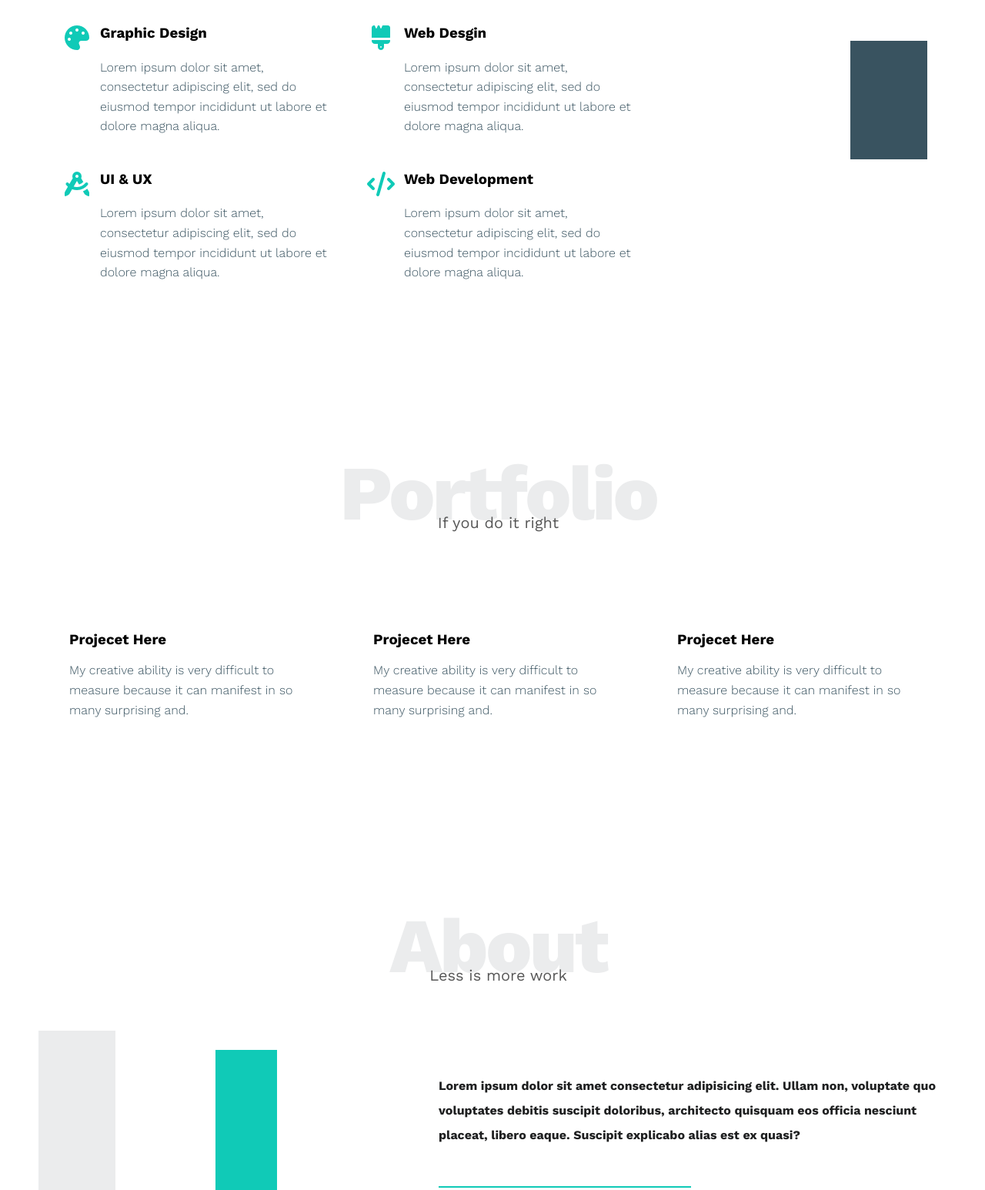
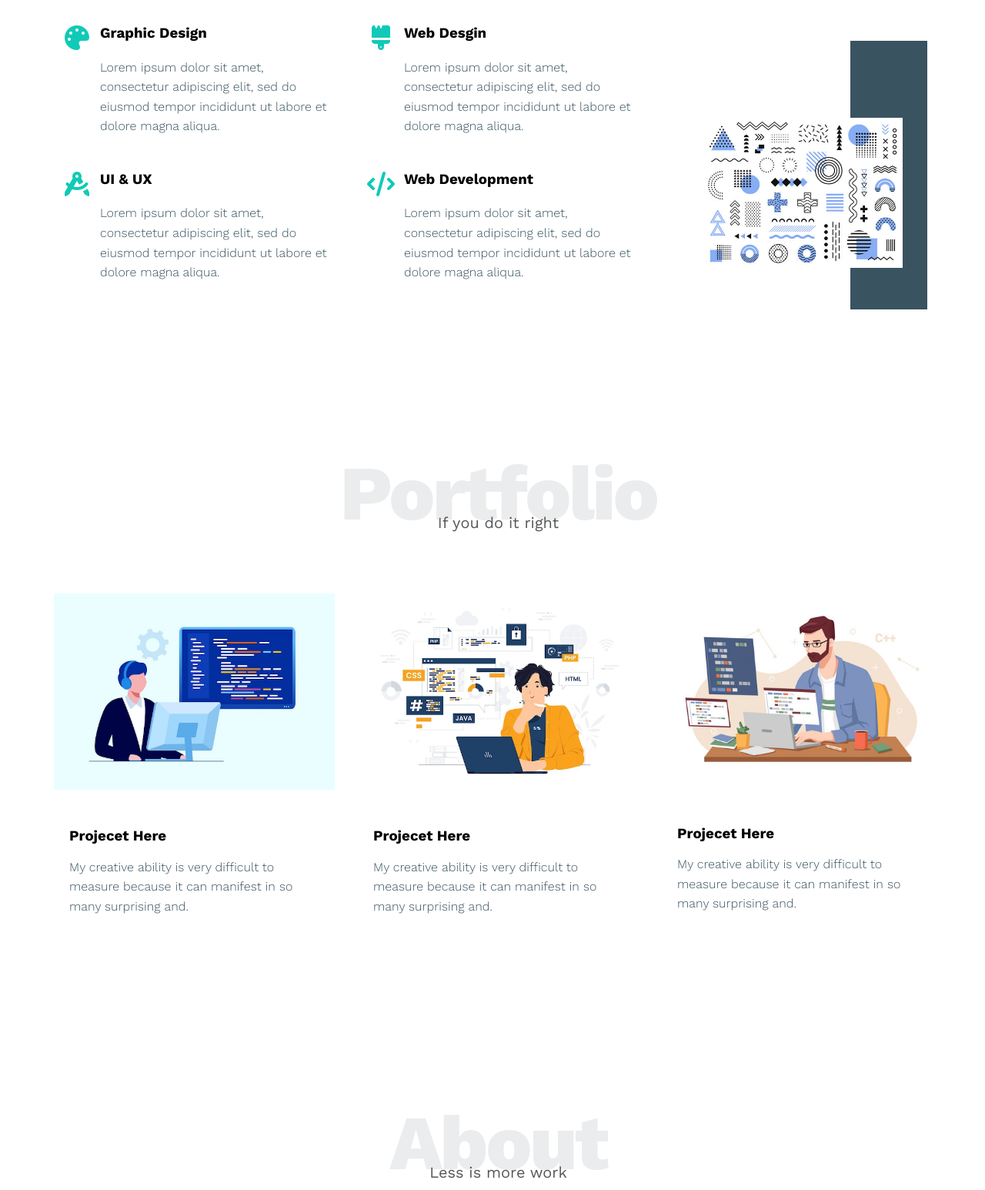
Before and after one commit to Alhussin-Ossama/HtmlAndCssTempleteOne, a plain HTML site: page index.html in a window 1280 px wide. Shown: the part 1403-2949 px from the top of the page at 77% size. Drawn offline with nearby package versions, Linux system fonts and the light colour scheme; the site is published under a folder, as on GitHub Pages, so addresses that start at the root find nothing.

Commit message:
fix image paths

```diff
--- a/index.html
+++ b/index.html
@@ -18,7 +18,7 @@
   <body>
     <div class="header">
       <div class="container">
-        <img class="logo" src="Images/logo.png" alt="" />
+        <img decoding="async" class="logo" src="Images/logo.png" alt="" />
         <div class="links">
           <span class="icon">
             <span></span>
@@ -121,7 +121,7 @@
           </div>
           <div class="column">
             <div class="image image-column">
-              <img src="/Images/desgin.jpg" alt="" />
+              <img decoding="async" src="Images/desgin.jpg" alt="" />
             </div>
           </div>
         </div>
@@ -134,7 +134,7 @@
         <p>If you do it right</p>
         <div class="portfilio-content">
           <div class="card">
-            <img src="/Images/portfolio1.jpg" alt="" />
+            <img decoding="async" src="Images/portfolio1.jpg" alt="" />
             <div class="info">
               <h3>Projecet Here</h3>
               <p>
@@ -144,7 +144,7 @@
             </div>
           </div>
           <div class="card">
-            <img src="/Images/portfolio2.jpg" alt="" />
+            <img decoding="async" src="Images/portfolio2.jpg" alt="" />
             <div class="info">
               <h3>Projecet Here</h3>
               <p>
@@ -154,7 +154,7 @@
             </div>
           </div>
           <div class="card">
-            <img src="/Images/portfolio3.jpg" alt="" />
+            <img decoding="async" src="Images/portfolio3.jpg" alt="" />
             <div class="info">
               <h3>Projecet Here</h3>
               <p>
@@ -174,7 +174,7 @@
         <p>Less is more work</p>
         <div class="about-content">
           <div class="image">
-            <img src="/Images/personal.jpg" alt="" />
+            <img decoding="async" src="Images/personal.jpg" alt="" />
           </div>
           <div class="text">
             <p>
```
